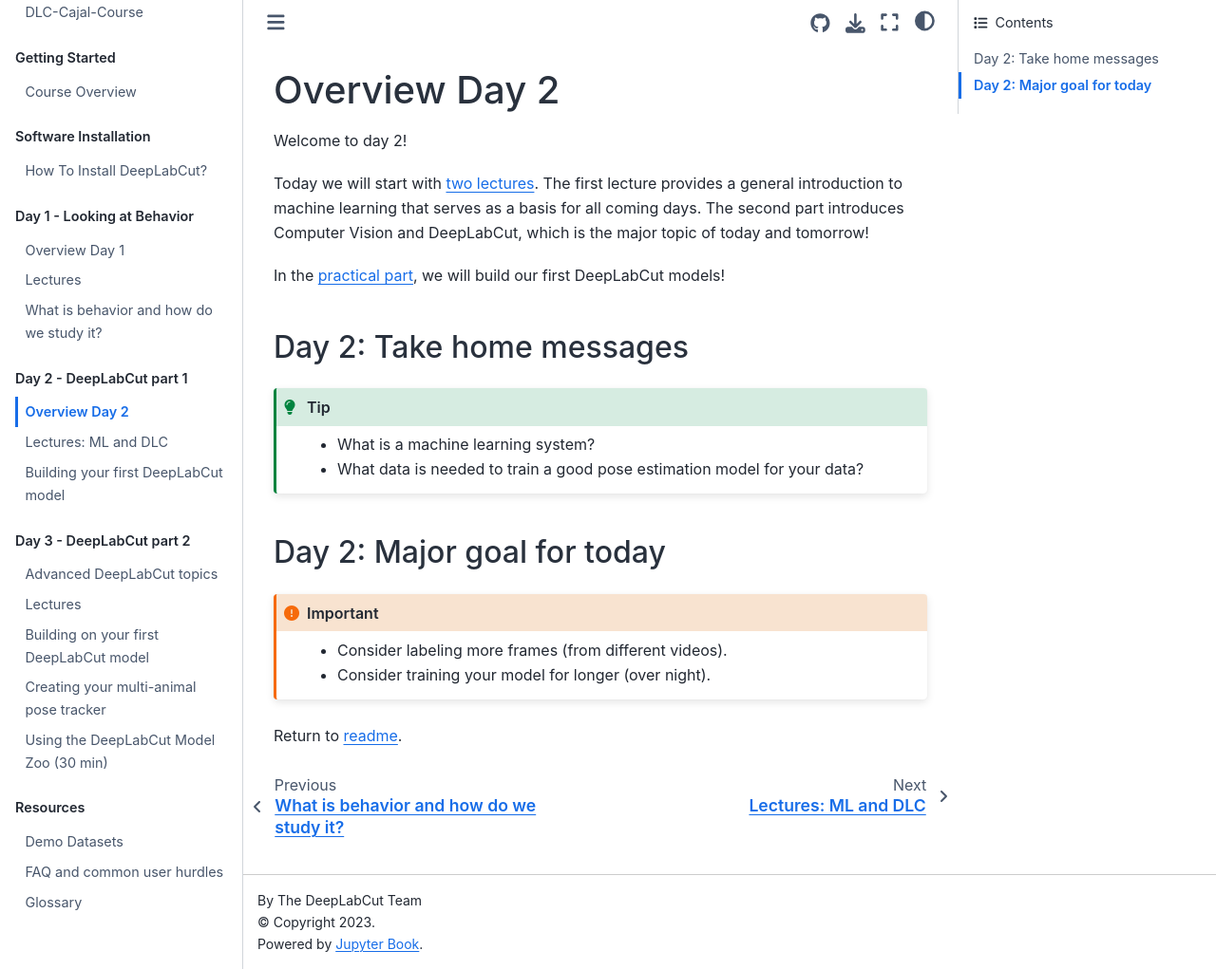
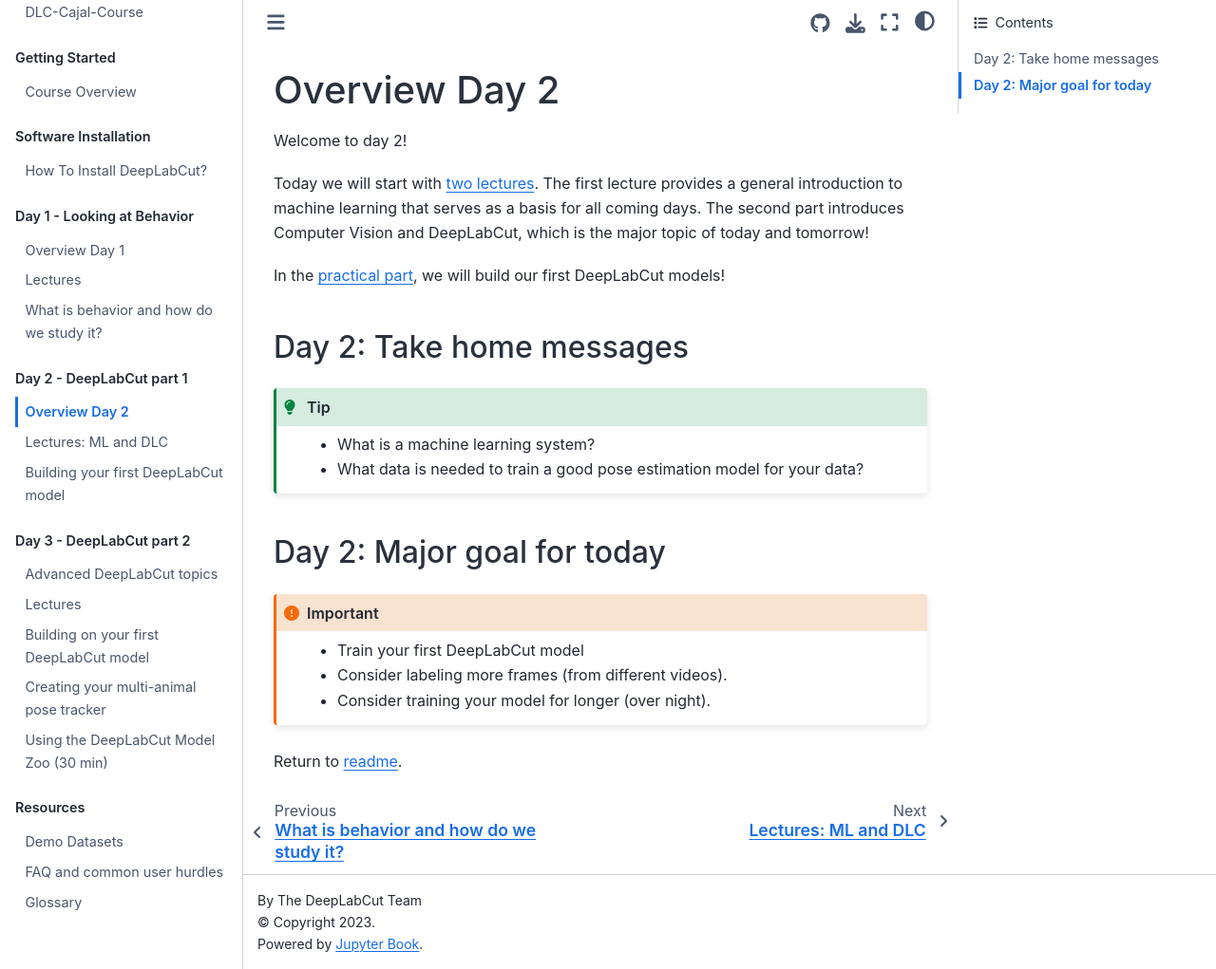
Before and after one commit to AlexEMG/DLC-Cajal-Course, a Jupyter Book: the page built from content/Day2_Overview.md, in a window 1280 px wide and 1021 px high. Shown: the whole window at 95% size. Built offline with Jupyter Book 1.0.4 settings and Sphinx 7.4.7 and the Sphinx Book theme 1.1.4, drawn with Linux system fonts in a browser that asks for light colours.

Commit message:
Update content/Day2_Overview.md
Co-authored-by: Zane Mitrevica <zane.mitrevica@gmail.com>

````diff
--- a/content/Day2_Overview.md
+++ b/content/Day2_Overview.md
@@ -16,6 +16,7 @@ In the [practical part](Day2_Practicals.md), we will build our first DeepLabCut
 ## Day 2: Major goal for today
 
 ```{important}
+- Train your first DeepLabCut model
 - Consider labeling more frames (from different videos).
 - Consider training your model for longer (over night).
 ```
````
